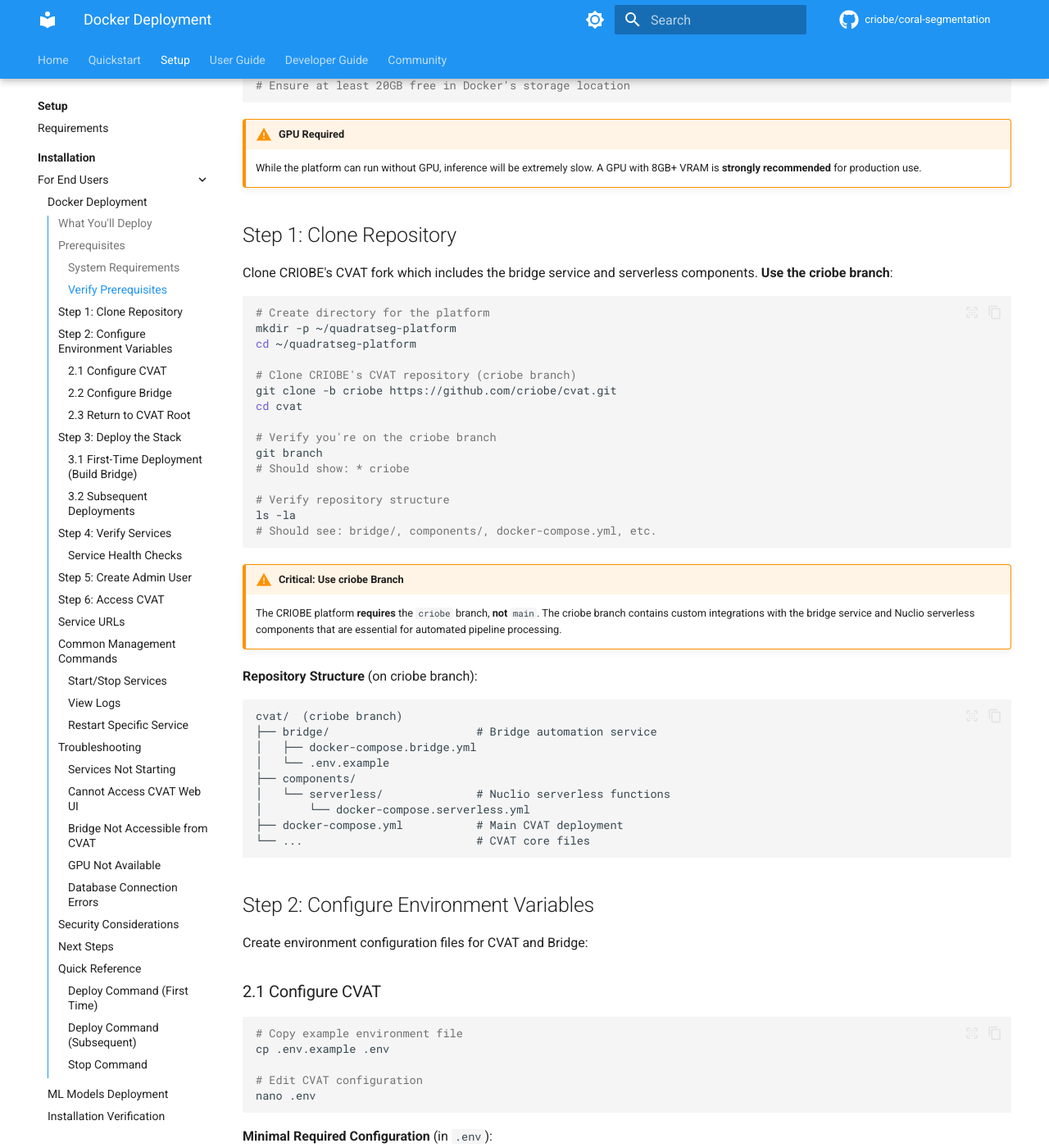
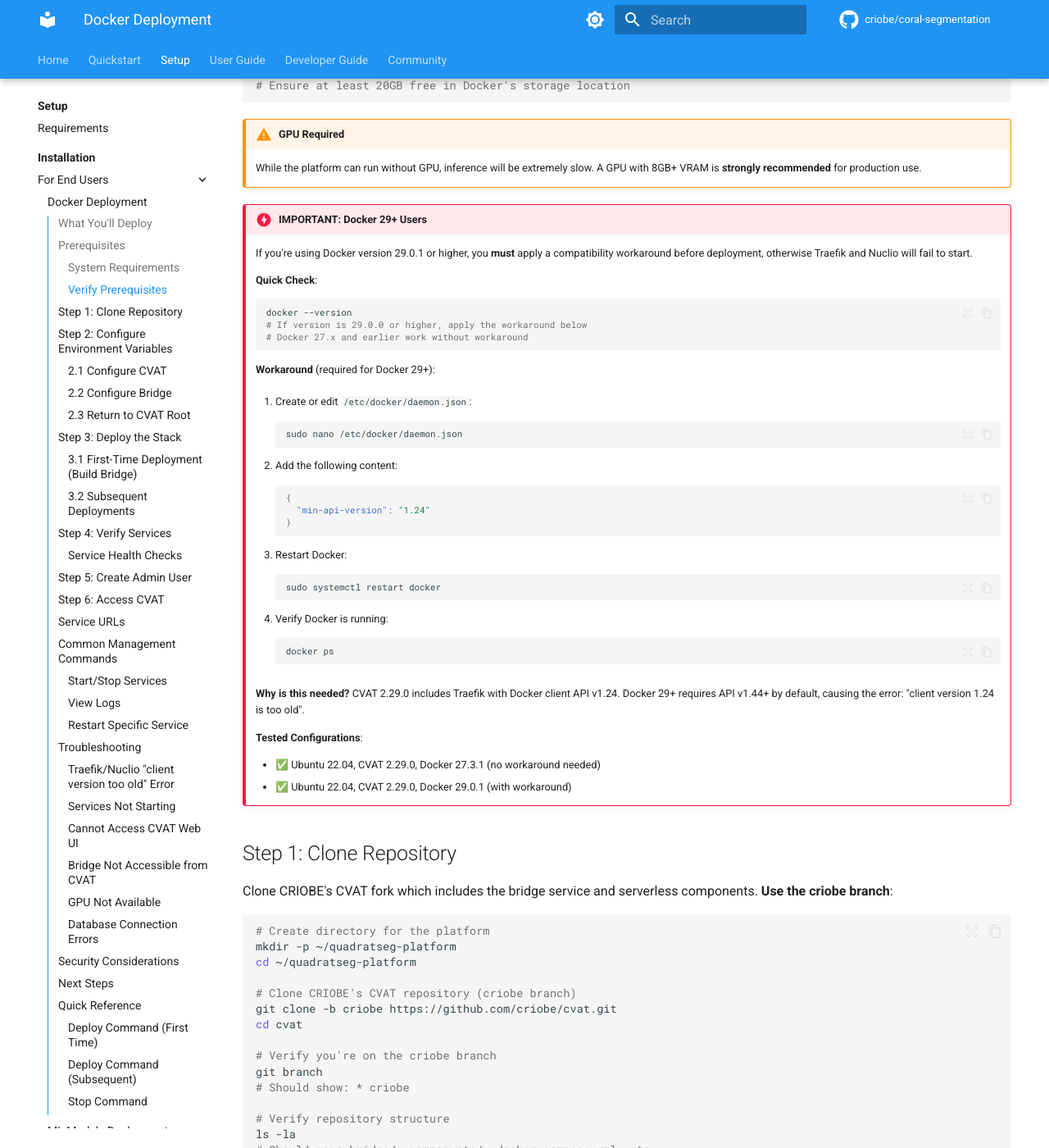
Before and after one commit to Criobe/documentation, an MkDocs documentation site: the page built from docs/setup/installation/for-end-users/1-docker-deployment.md, in a window 1280 px wide and 1400 px high, scrolled down 1823 px. Shown: the whole window at 82% size. Built offline with MkDocs 1.6.1 and Material for MkDocs 9.7.7, drawn with Linux system fonts in a browser that asks for light colours; comment, search, counter and statistics services are not loaded; the version menu is left out; some of the changed text lies outside the part shown.

Commit message:
Document Docker 29+ compatibility issue and workaround for CVAT 2.29.0
Add documentation for known Docker API version compatibility issue affecting
users running Docker 29.0.1+ with CVAT 2.29.0.

Changes:
- Add prominent warnings in requirements, deployment, and quickstart guides
- Document tested configurations (Docker 27.3.1 works, 29.0.1+ needs workaround)
- Include daemon.json workaround to relax minimum API version to 1.24
- Add troubleshooting entries with actual error messages for easy discovery

Issue: CVAT 2.29.0's Traefik uses Docker client API v1.24, incompatible with
Docker 29+ which requires API v1.44+ by default.

Solution: Configure Docker daemon to accept older API versions via
/etc/docker/daemon.json with min-api-version: 1.24

Tested on: Ubuntu 22.04, CVAT 2.29.0, Docker 27.3.1 (no workaround) and
Docker 29.0.1 (with workaround)

🤖 Generated with [Claude Code](https://claude.com/claude-code)

Co-Authored-By: Claude <noreply@anthropic.com>

````diff
--- a/docs/setup/installation/for-end-users/1-docker-deployment.md
+++ b/docs/setup/installation/for-end-users/1-docker-deployment.md
@@ -68,6 +68,47 @@ df -h
 
 !!! warning "GPU Required"
     While the platform can run without GPU, inference will be extremely slow. A GPU with 8GB+ VRAM is **strongly recommended** for production use.
+
+!!! danger "IMPORTANT: Docker 29+ Users"
+    If you're using Docker version 29.0.1 or higher, you **must** apply a compatibility workaround before deployment, otherwise Traefik and Nuclio will fail to start.
+
+    **Quick Check**:
+    ```bash
+    docker --version
+    # If version is 29.0.0 or higher, apply the workaround below
+    # Docker 27.x and earlier work without workaround
+    ```
+
+    **Workaround** (required for Docker 29+):
+
+    1. Create or edit `/etc/docker/daemon.json`:
+       ```bash
+       sudo nano /etc/docker/daemon.json
+       ```
+
+    2. Add the following content:
+       ```json
+       {
+         "min-api-version": "1.24"
+       }
+       ```
+
+    3. Restart Docker:
+       ```bash
+       sudo systemctl restart docker
+       ```
+
+    4. Verify Docker is running:
+       ```bash
+       docker ps
+       ```
+
+    **Why is this needed?** CVAT 2.29.0 includes Traefik with Docker client API v1.24. Docker 29+ requires API v1.44+ by default, causing the error: "client version 1.24 is too old".
+
+    **Tested Configurations**:
+
+    - ✅ Ubuntu 22.04, CVAT 2.29.0, Docker 27.3.1 (no workaround needed)
+    - ✅ Ubuntu 22.04, CVAT 2.29.0, Docker 29.0.1 (with workaround)
 
 ## Step 1: Clone Repository
 
@@ -408,6 +449,23 @@ docker compose restart cvat_worker_webhooks
 
 ## Troubleshooting
 
+### Traefik/Nuclio "client version too old" Error
+
+**Symptoms**: Container logs show errors like:
+```
+traefik | {"level":"error","msg":"Failed to retrieve information of the docker client and server host: Error response from daemon: client version 1.24 is too old. Minimum supported API version is 1.44..."}
+```
+
+or
+
+```
+nuclio | Error response from daemon: client version 1.42 is too old
+```
+
+**Cause**: Docker 29+ requires minimum API version 1.44, but CVAT 2.29.0 uses older clients.
+
+**Solution**: Apply the Docker daemon configuration workaround (see warning box at top of this guide).
+
 ### Services Not Starting
 
 **Symptoms**: Containers exit immediately or fail to start
````
Also changed, not shown: docs/quickstart/production-setup.md (+21 -0 lines), docs/setup/installation/for-end-users/3-verification.md (+32 -0 lines), docs/setup/requirements.md (+24 -0 lines).
